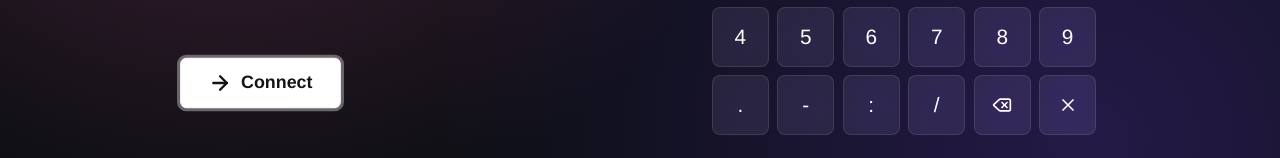
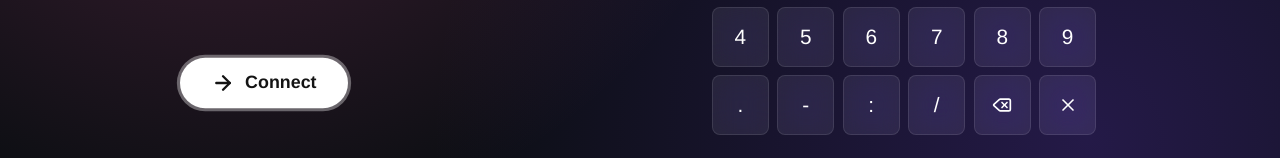
Before and after one commit to gnmyt/Aurita, a React (Vite) app: page / in a window 1280 px wide. Shown: the part 501-659 px from the top of the page. Built offline with nearby package versions, Linux system fonts and the light colour scheme.

Commit message:
fix: Refine styles for buttons, pills, and tabs

```diff
--- a/src/common/components/Card/styles.sass
+++ b/src/common/components/Card/styles.sass
@@ -235,8 +235,8 @@
   transition: transform .1s, background .15s, color .15s
 
 .lib-pill.active
-  background: rgba(255, 255, 255, .22)
-  color: #fff
+  background: #fff
+  color: #141414
 
 .lib-pill[data-focused]
   background: #fff
--- a/src/common/components/ConfirmDialog/styles.sass
+++ b/src/common/components/ConfirmDialog/styles.sass
@@ -35,11 +35,11 @@
   margin-top: 26px
 
 .confirm-btn
-  padding: 13px 28px
-  border-radius: 10px
+  padding: 13px 30px
+  border-radius: 999px
   font-size: 17px
   font-weight: 700
-  background: rgba(255, 255, 255, .1)
+  background: rgba(255, 255, 255, .26)
   color: var(--text)
   transition: all .14s
 
--- a/src/common/styles/_mixins.sass
+++ b/src/common/styles/_mixins.sass
@@ -6,11 +6,10 @@
   -webkit-box-orient: vertical
 
 =glass-pill
-  background: rgba(255, 255, 255, .1)
-  color: #e5e5e5
+  background: rgba(255, 255, 255, .26)
+  color: #fff
   backdrop-filter: blur(14px) saturate(150%)
   -webkit-backdrop-filter: blur(14px) saturate(150%)
-  border: 1px solid rgba(255, 255, 255, .12)
   border-radius: 999px
   font-size: 15px
   font-weight: 600
--- a/src/common/styles/buttons.sass
+++ b/src/common/styles/buttons.sass
@@ -1,35 +1,31 @@
 .btn
   display: inline-flex
   align-items: center
-  gap: 9px
-  background: rgba(255, 255, 255, .13)
+  gap: 10px
+  background: rgba(255, 255, 255, .26)
   color: #fff
   backdrop-filter: blur(18px) saturate(150%)
   -webkit-backdrop-filter: blur(18px) saturate(150%)
-  padding: 12px 26px
-  border-radius: 6px
+  padding: 13px 30px
+  border-radius: 999px
   font-size: 17px
   font-weight: 700
-  border: 1px solid rgba(255, 255, 255, .18)
-  transition: background .15s, transform .12s, border-color .12s
+  transition: background .15s, transform .12s
 
 .btn.primary
   background: #fff
   color: #141414
-  border-color: transparent
   backdrop-filter: none
   -webkit-backdrop-filter: none
 
 .btn.active
-  background: rgba(255, 255, 255, .22)
+  background: rgba(255, 255, 255, .34)
 
 .btn[data-focused]
   transform: scale(1.05)
-  background: rgba(255, 255, 255, .3)
-  border-color: rgba(255, 255, 255, .7)
+  background: rgba(255, 255, 255, .4)
 
 .btn.primary[data-focused]
   background: #fff
   color: #141414
-  border-color: #fff
   box-shadow: 0 0 0 3px rgba(255, 255, 255, .35)
--- a/src/pages/Detail/styles.sass
+++ b/src/pages/Detail/styles.sass
@@ -88,7 +88,6 @@
 .season-tab.active
   background: #fff
   color: #141414
-  border-color: transparent
 
 .season-tab[data-focused]
   color: #141414
```
